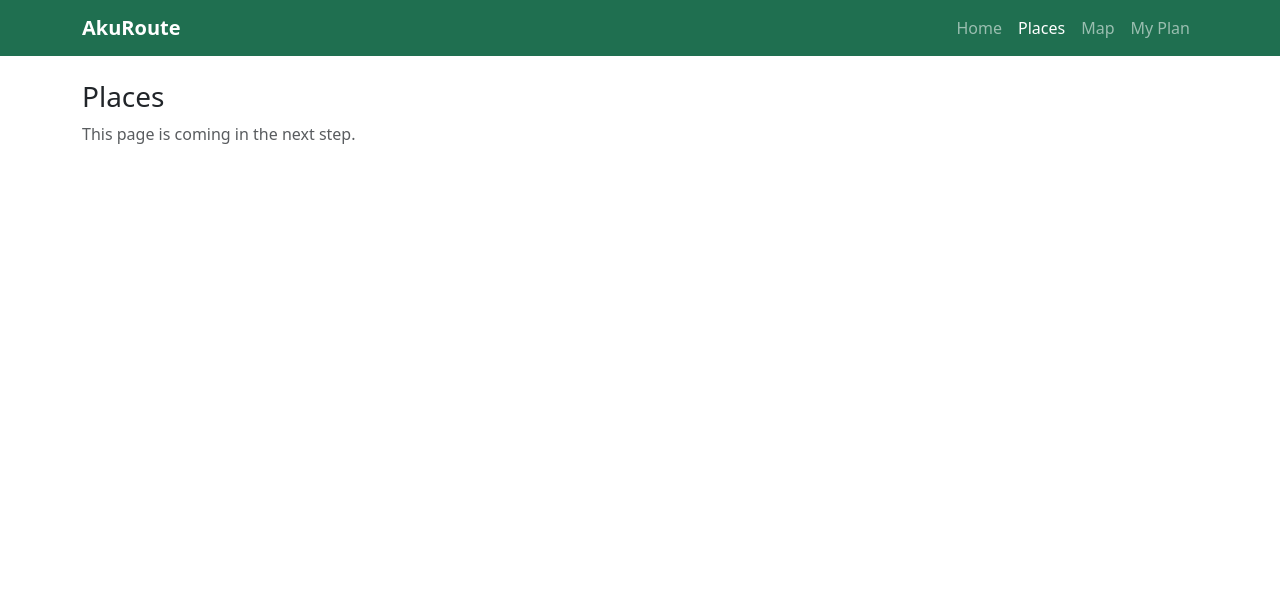
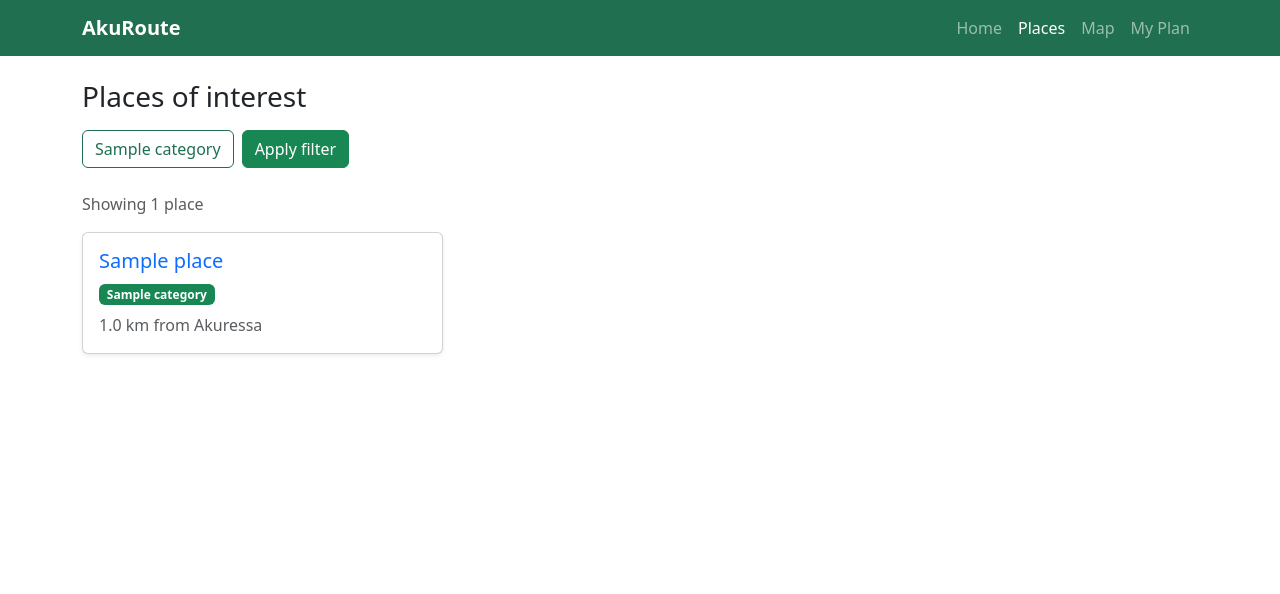
Before and after one commit to ChavinduDulaj/akuroute-, a Flask app: page /places in a window 1280 px wide. Shown: the top 594 px of the page. Run offline with Flask 3, Linux system fonts and the light colour scheme; tables that the repository leaves empty hold one stand-in row (values such as "Sample post").

Commit message:
Add places list with filters, place detail and map pages

```diff
--- a/routes/public.py
+++ b/routes/public.py
@@ -1,5 +1,5 @@
-from flask import Blueprint, render_template
-from models import Category, Place
+from flask import Blueprint, render_template, request
+from models import db, Category, Place
 
 bp = Blueprint("public", __name__)
 
@@ -11,12 +11,34 @@ def home():
     return render_template("index.html", categories=categories, nearest=nearest)
 
 
-# Temporary pages so the navbar links work. We build these properly in Step 5.
 @bp.route("/places")
 def places():
-    return render_template("coming_soon.html", title="Places")
+    selected = request.args.getlist("cat")            # e.g. ?cat=Nature&cat=Heritage
+    query = Place.query
+    if selected:
+        query = query.filter(Place.categories.any(Category.name.in_(selected)))
+    results = query.order_by(Place.distance_km).all()
+    categories = Category.query.order_by(Category.name).all()
+    return render_template("places.html", places=results,
+                           categories=categories, selected=selected)
+
+
+@bp.route("/places/<int:place_id>")
+def place_detail(place_id):
+    place = db.get_or_404(Place, place_id)            # shows a 404 page if the ID doesn't exist
+    return render_template("place_detail.html", place=place)
 
 
 @bp.route("/map")
 def map_view():
-    return render_template("coming_soon.html", title="Map")
+    data = [
+        {
+            "id": p.id,
+            "name": p.name,
+            "cats": ", ".join(c.name for c in p.categories),
+            "lat": p.latitude,
+            "lng": p.longitude,
+        }
+        for p in Place.query.all()
+    ]
+    return render_template("map.html", places_json=data)
--- a/static/css/style.css
+++ b/static/css/style.css
@@ -15,3 +15,6 @@
   --bs-btn-hover-bg: var(--aku-green);
   --bs-btn-hover-border-color: var(--aku-green);
 }
+
+.map-large { height: 70vh; min-height: 350px; }
+.map-small { height: 300px; }
--- a/templates/index.html
+++ b/templates/index.html
@@ -28,7 +28,10 @@
   <div class="col-md-4">
     <div class="card h-100 shadow-sm">
       <div class="card-body">
-        <h3 class="h5 card-title">{{ p.name }}</h3>
+        <h3 class="h5 card-title">
+  <a href="{{ url_for('public.place_detail', place_id=p.id) }}"
+     class="stretched-link text-decoration-none">{{ p.name }}</a>
+</h3>
         <p class="mb-2">
           {% for c in p.categories %}<span class="badge text-bg-success me-1">{{ c.name }}</span>{% endfor %}
         </p>
--- /dev/null
+++ b/templates/places.html
@@ -0,0 +1,54 @@
+{% extends "base.html" %}
+{% block title %}Places{% endblock %}
+
+{% block content %}
+<h1 class="h3 mb-3">Places of interest</h1>
+
+<form method="get" action="{{ url_for('public.places') }}" class="mb-4">
+  <div class="d-flex flex-wrap gap-2 align-items-center">
+    {% for c in categories %}
+      <input type="checkbox" class="btn-check" id="cat-{{ c.id }}" name="cat"
+             value="{{ c.name }}" autocomplete="off"
+             {% if c.name in selected %}checked{% endif %}>
+      <label class="btn btn-outline-success" for="cat-{{ c.id }}">{{ c.name }}</label>
+    {% endfor %}
+    <button type="submit" class="btn btn-success">Apply filter</button>
+    {% if selected %}
+      <a href="{{ url_for('public.places') }}" class="btn btn-link">Clear</a>
+    {% endif %}
+  </div>
+</form>
+
+<p class="text-muted">
+  Showing {{ places|length }} place{{ '' if places|length == 1 else 's' }}
+  {% if selected %}in: {{ selected|join(', ') }}{% endif %}
+</p>
+
+<div class="row g-3">
+  {% for p in places %}
+  <div class="col-md-6 col-lg-4">
+    <div class="card h-100 shadow-sm">
+      <div class="card-body">
+        <h2 class="h5 card-title">
+          <a href="{{ url_for('public.place_detail', place_id=p.id) }}"
+             class="stretched-link text-decoration-none">{{ p.name }}</a>
+        </h2>
+        <p class="mb-2">
+          {% for c in p.categories %}
+            <span class="badge text-bg-success me-1">{{ c.name }}</span>
+          {% endfor %}
+        </p>
+        <p class="card-text text-muted mb-0">{{ p.distance_km|round(1) }} km from Akuressa</p>
+      </div>
+    </div>
+  </div>
+  {% else %}
+  <div class="col-12">
+    <div class="alert alert-info">
+      No places match your filter. Try removing a category or
+      <a href="{{ url_for('public.places') }}">clear the filter</a>.
+    </div>
+  </div>
+  {% endfor %}
+</div>
+{% endblock %}
```
Also changed, not shown: templates/map.html (added, +52 -0 lines), templates/place_detail.html (added, +67 -0 lines).
